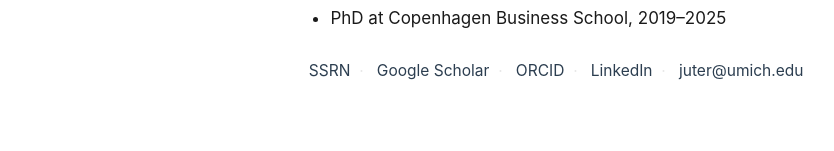
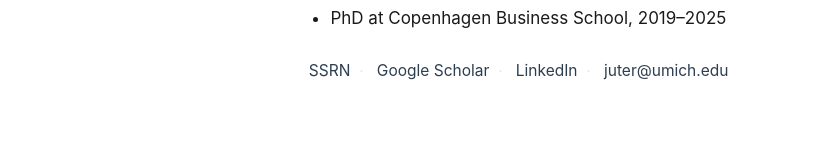
Before and after one commit to julianterstegge/julianterstegge.github.io, a plain HTML site: page index.html in a window 1280 px wide. Shown: the part 617-768 px from the top of the page, without its empty margins (128-962 px from the left). Drawn offline with Linux system fonts and the light colour scheme.

Commit message:
Remove ORCID from the link row and the CV
Co-Authored-By: Claude Fable 5.2 <noreply@anthropic.com>

```diff
--- a/index.html
+++ b/index.html
@@ -72,7 +72,6 @@
         <p class="quicklinks">
           <a href="https://papers.ssrn.com/sol3/cf_dev/AbsByAuth.cfm?per_id=6129630" target="_blank" rel="noopener noreferrer">SSRN</a><span class="sep">·</span>
           <a href="https://scholar.google.com/citations?user=AfjYrWUAAAAJ&hl=en" target="_blank" rel="noopener noreferrer">Google Scholar</a><span class="sep">·</span>
-          <a href="https://orcid.org/0009-0005-6466-9453" target="_blank" rel="noopener noreferrer">ORCID</a><span class="sep">·</span>
           <a href="https://www.linkedin.com/in/julian-terstegge-11905a120/" target="_blank" rel="noopener noreferrer">LinkedIn</a><span class="sep">·</span>
           <a href="mailto:juter@umich.edu">juter@umich.edu</a>
         </p>
```
Also changed, not shown: 1 other file.
